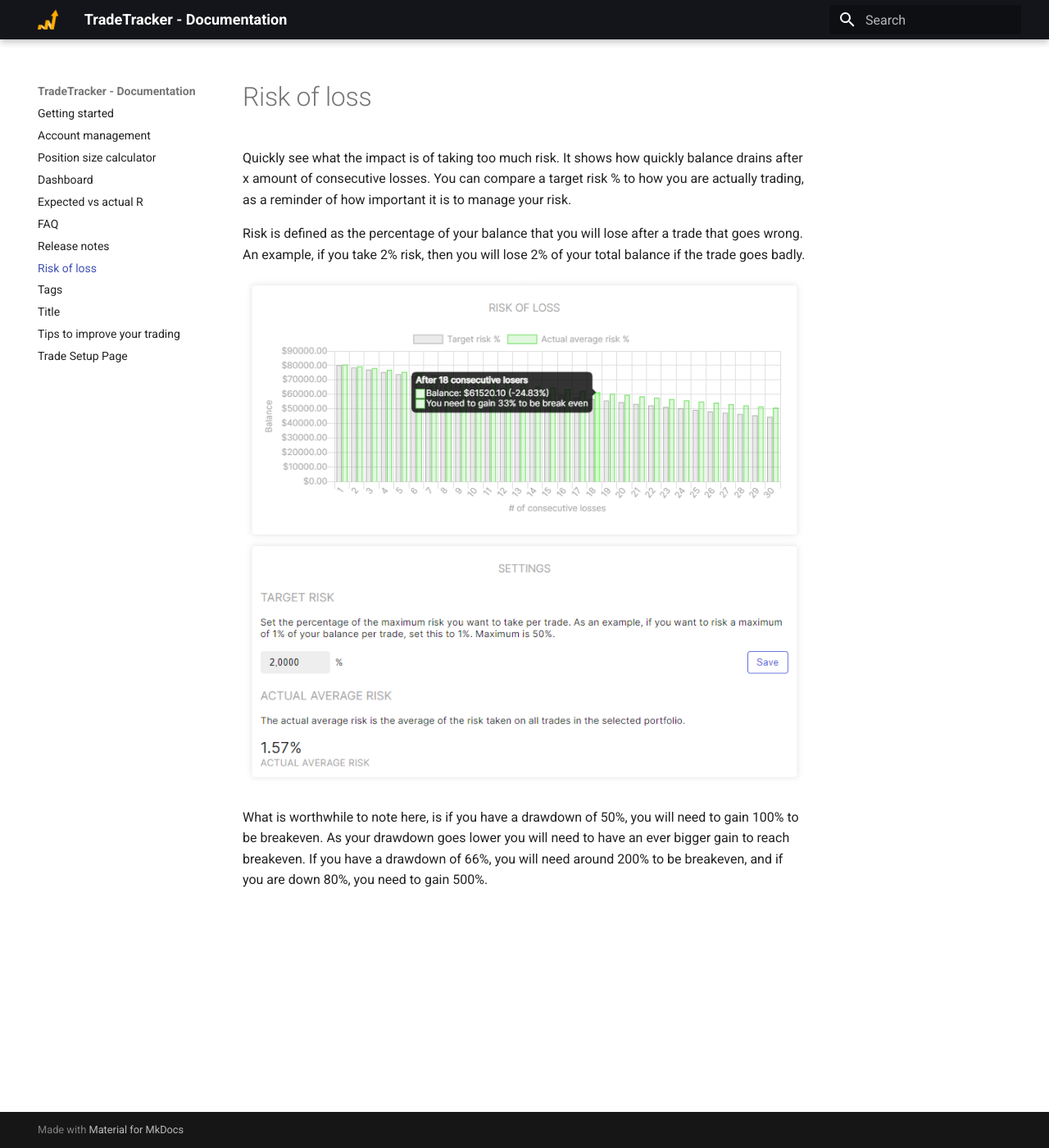
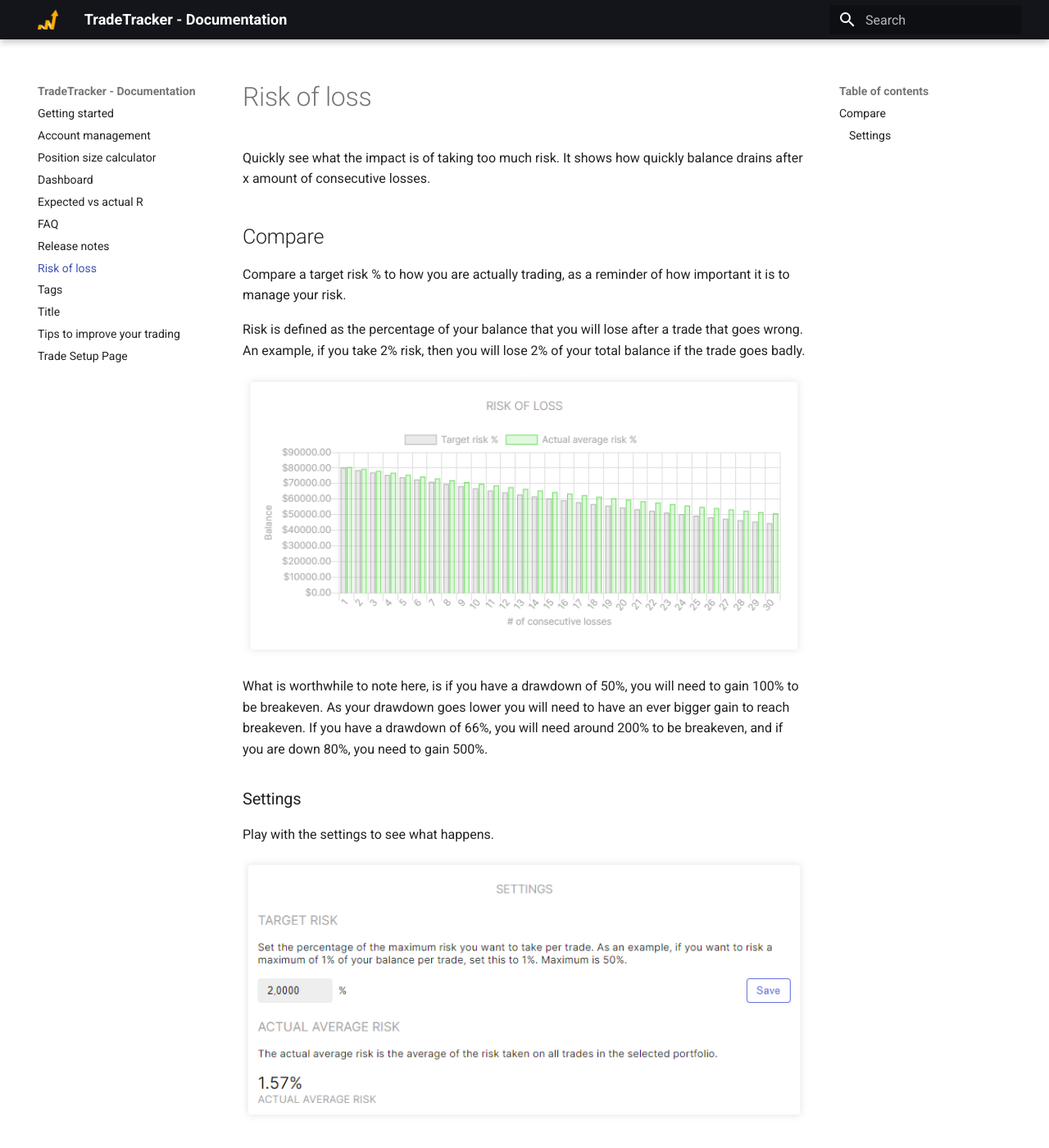
Before and after one commit to TradeTracker/docs, an MkDocs documentation site: the page built from docs/riskofloss.md, in a window 1280 px wide and 1400 px high. Shown: the whole window at 82% size. Built offline with MkDocs 1.6.1 and Material for MkDocs 9.7.7, drawn with Linux system fonts in a browser that asks for light colours.

Commit message:
replaced some images.

```diff
--- a/docs/riskofloss.md
+++ b/docs/riskofloss.md
@@ -1,7 +1,8 @@
 # Risk of loss
+Quickly see what the impact is of taking too much risk. It shows how quickly balance drains after x amount of consecutive losses.
 
-Quickly see what the impact is of taking too much risk. It shows how quickly balance drains after x amount of consecutive losses.
-You can compare a target risk % to how you are actually trading, as a reminder of how important it is to manage your risk.
+## Compare
+Compare a target risk % to how you are actually trading, as a reminder of how important it is to manage your risk.
 
 Risk is defined as the percentage of your balance that you will lose after a trade that goes wrong. An example, if you take 2% risk, then you will lose 2% of your total balance if the trade goes badly.
 
@@ -9,3 +10,8 @@
 
 What is worthwhile to note here, is if you have a drawdown of 50%, you will need to gain 100% to be breakeven. As your drawdown goes lower you will need to have an ever bigger gain to reach breakeven.
 If you have a drawdown of 66%, you will need around 200% to be breakeven, and if you are down 80%, you need to gain 500%.
+
+### Settings
+Play with the settings to see what happens.
+
+![RiskOfLoss Settings](riskoflossSettings.png)
```
Also changed, not shown: docs/riskofloss.png, docs/riskoflossSettings.png (added), 1 other file.
